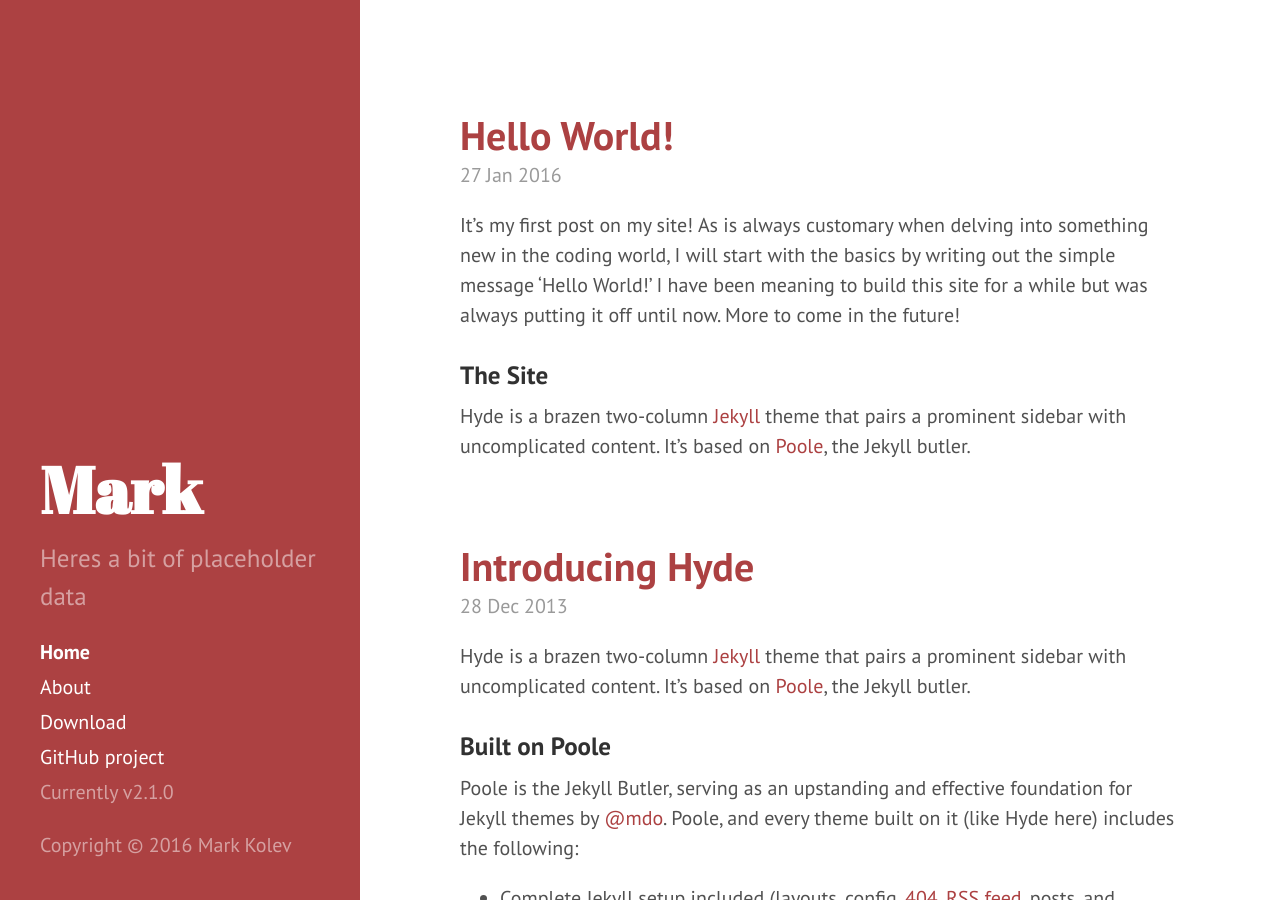
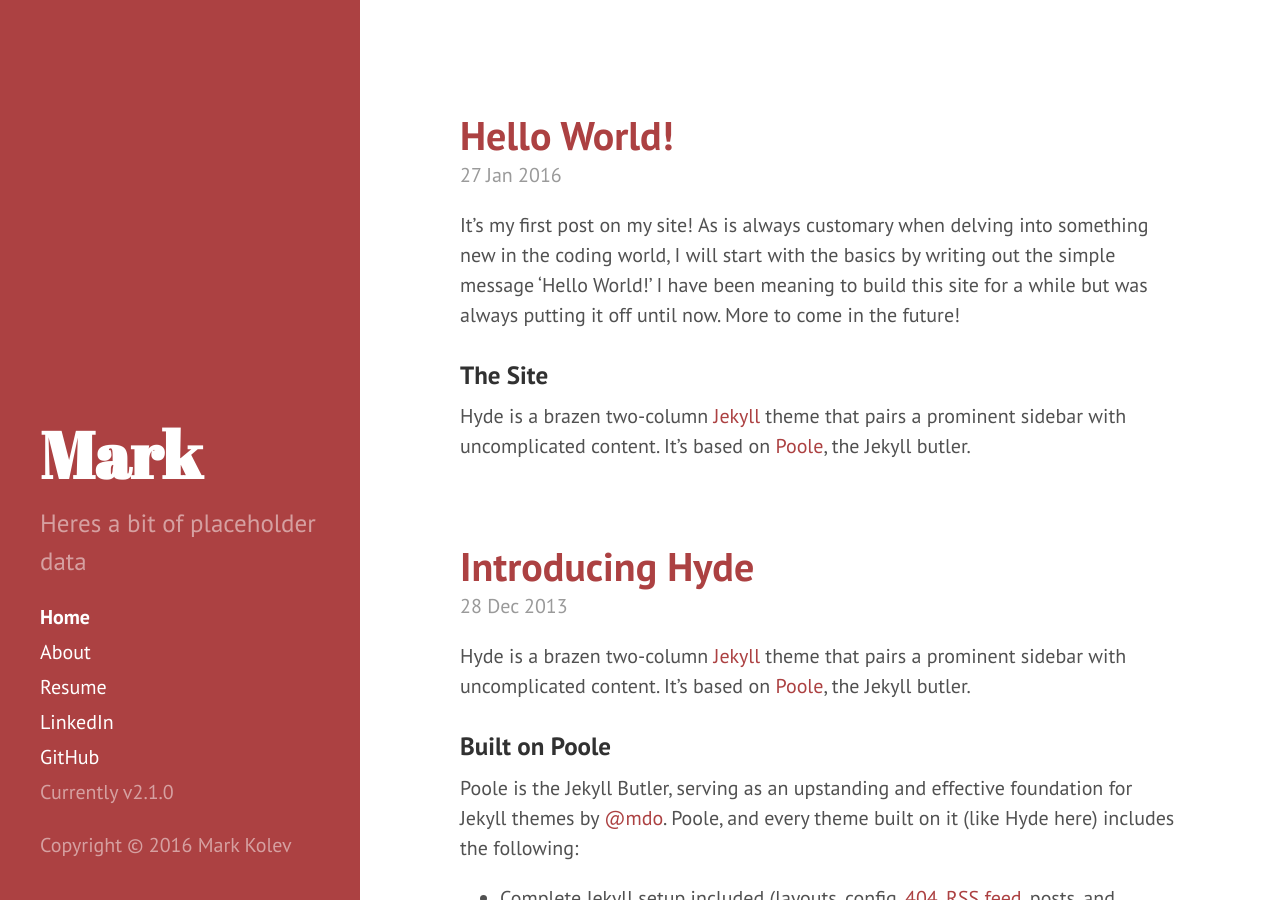
Before and after one commit to mnkolev/MarkSite, a Jekyll site: the page built from index.html, in a window 1280 px wide and 900 px high. Built offline with Jekyll 4.4.1, drawn with Linux system fonts in a browser that asks for light colours; Markdown is read by kramdown in place of the engine named in the settings; the list of posts is cut into pages by our own code.

Commit message:
Updated Sidebar content

```diff
--- a/_config.yml
+++ b/_config.yml
@@ -37,4 +37,4 @@ paginate: 5
 version:          2.1.0
 
 github:
-  repo:           https://github.com/poole/hyde
+  repo:           https://github.com/mnkolev
--- a/_includes/sidebar.html
+++ b/_includes/sidebar.html
@@ -26,8 +26,9 @@
         {% endif %}
       {% endfor %}
 
-      <a class="sidebar-nav-item" href="{{ site.github.repo }}/archive/v{{ site.version }}.zip">Download</a>
-      <a class="sidebar-nav-item" href="{{ site.github.repo }}">GitHub project</a>
+      <a class="sidebar-nav-item" href="{{ site.github.repo }}/MarkSite.git">Resume</a>
+      <a class="sidebar-nav-item" href="https://www.linkedin.com/in/mnkolev">LinkedIn</a>
+      <a class="sidebar-nav-item" href="{{ site.github.repo }}">GitHub</a>
       <span class="sidebar-nav-item">Currently v{{ site.version }}</span>
     </nav>
 
```
